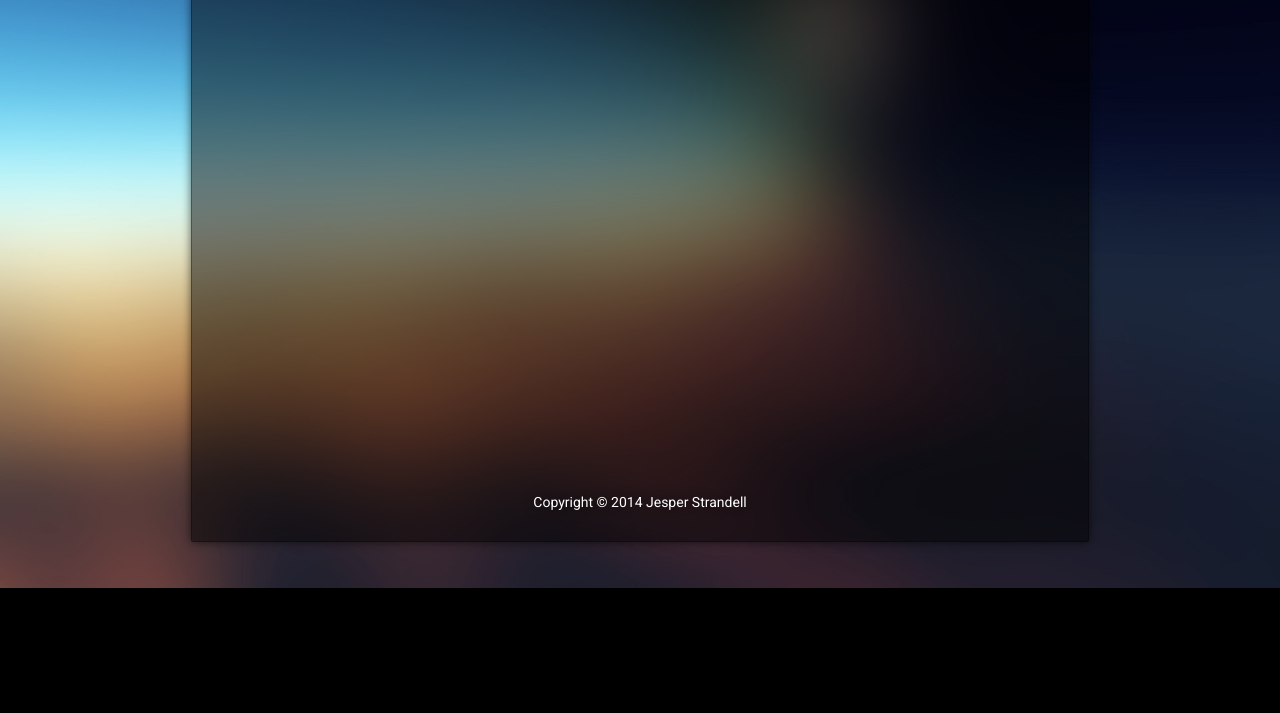
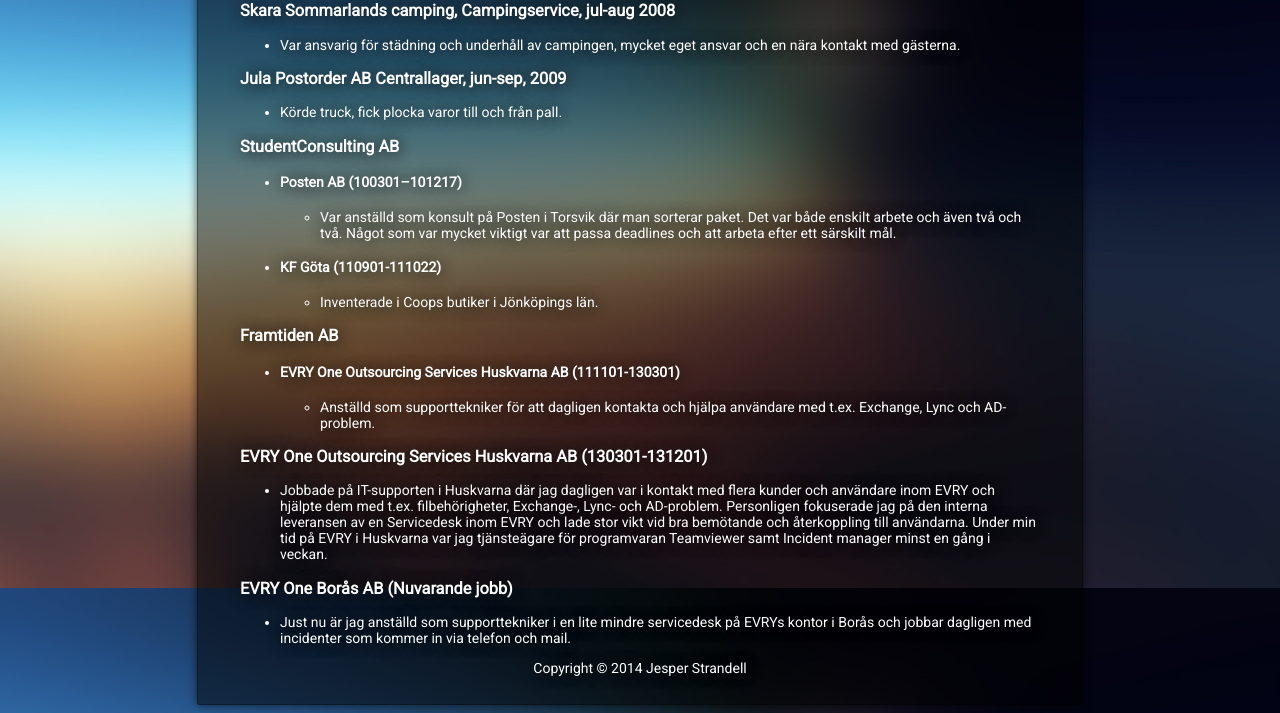
Before and after one commit to ja222vv/minipage, a plain HTML site: page pages/experience.html in a window 1280 px wide. Shown: the part 212-925 px from the top of the page. Before the commit the page ends 800 px from the top, so only its background shows below. Drawn offline with Linux system fonts and the light colour scheme; files whose address does not match are found by name.

Commit message:
uppdaterat experience med info

```diff
--- a/css/style.css
+++ b/css/style.css
@@ -13,7 +13,7 @@ html {
 body {
 	font-family: 'Roboto', sans-serif;
 	color: #fff;
-	font-size: 16px;
+	font-size: 14px;
 	text-shadow: 1px 1px 15px #111;
 }
 img {
--- a/pages/experience.html
+++ b/pages/experience.html
@@ -44,9 +44,49 @@
                 <h1>Erfarenheter</h1>
             </div>
             <div class="subcontent">
+                <h3>Skara Sommarlands camping, Campingservice, jul-aug 2008</h3>
                 <p>
-
+                    <ul>
+                        <li>Var ansvarig för städning och underhåll av campingen, mycket eget ansvar och en nära kontakt med gästerna.</li>
+                    </ul>
                 </p>
+                <h3>Jula Postorder AB Centrallager, jun-sep, 2009</h3>
+                <p>
+                    <ul>
+                        <li>Körde truck, fick plocka varor till och från pall.</li>
+                    </ul>
+                </p>
+                <h3>StudentConsulting AB</h3>
+                <ul>
+                    <li><h4>Posten AB (100301–101217)</h4></li>
+                        <ul>
+                            <li>Var anställd som konsult på Posten i Torsvik där man sorterar paket. Det var både enskilt arbete och även två och två. Något som var mycket viktigt var att passa deadlines och att arbeta efter ett särskilt mål.</li>
+                        </ul>
+                    <li><h4>KF Göta (110901-111022)</h4></li>
+                        <ul>
+                            <li>Inventerade i Coops butiker i Jönköpings län.</li>
+                        </ul>
+                </ul>
+                <h3>Framtiden AB</h3>
+                <ul>
+                    <li><h4>EVRY One Outsourcing Services Huskvarna AB (111101-130301)</h4></li>
+                    <ul>
+                        <li>Anställd som supporttekniker för att dagligen kontakta och hjälpa användare med t.ex. Exchange, Lync och AD-problem.</li>
+                    </ul>
+                </ul>
+                <h3>EVRY One Outsourcing Services Huskvarna AB (130301-131201)</h3>
+                <ul>
+                    <li>Jobbade på IT-supporten i Huskvarna där jag dagligen var i kontakt med flera kunder och användare inom EVRY och hjälpte dem
+                    med t.ex. filbehörigheter, Exchange-, Lync- och AD-problem. Personligen fokuserade jag på den interna leveransen av en Servicedesk
+                    inom EVRY och lade stor vikt vid bra bemötande och återkoppling till användarna. Under min tid på EVRY i Huskvarna var jag tjänsteägare
+                    för programvaran Teamviewer samt Incident manager minst en gång i veckan.</li>
+                </ul>
+                <h3>EVRY One Borås AB (Nuvarande jobb)</h3>
+                <ul>
+                    <li>Just nu är jag anställd som supporttekniker i en lite mindre servicedesk på EVRYs
+                    kontor i Borås och jobbar dagligen med incidenter som kommer in via telefon och
+                    mail.</li>
+                </ul>
             </div>
 		    <div class="footer">
 		        <p>Copyright © 2014 Jesper Strandell</p>
```
